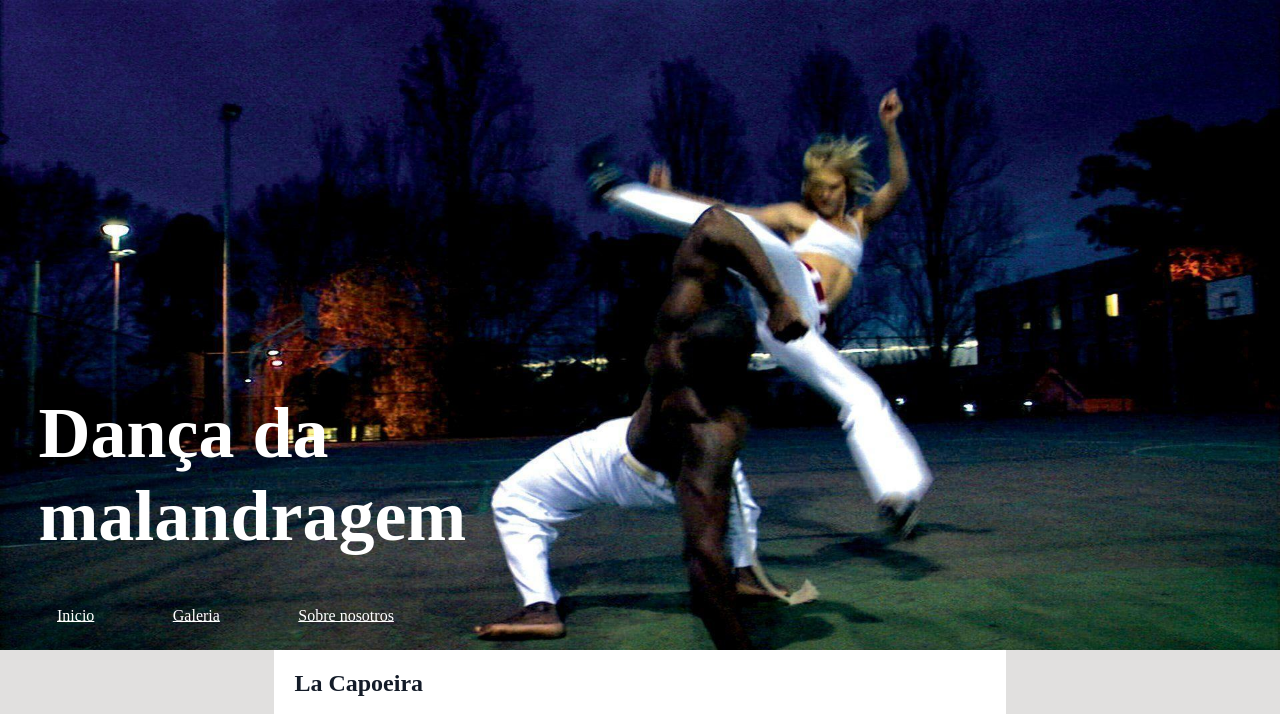
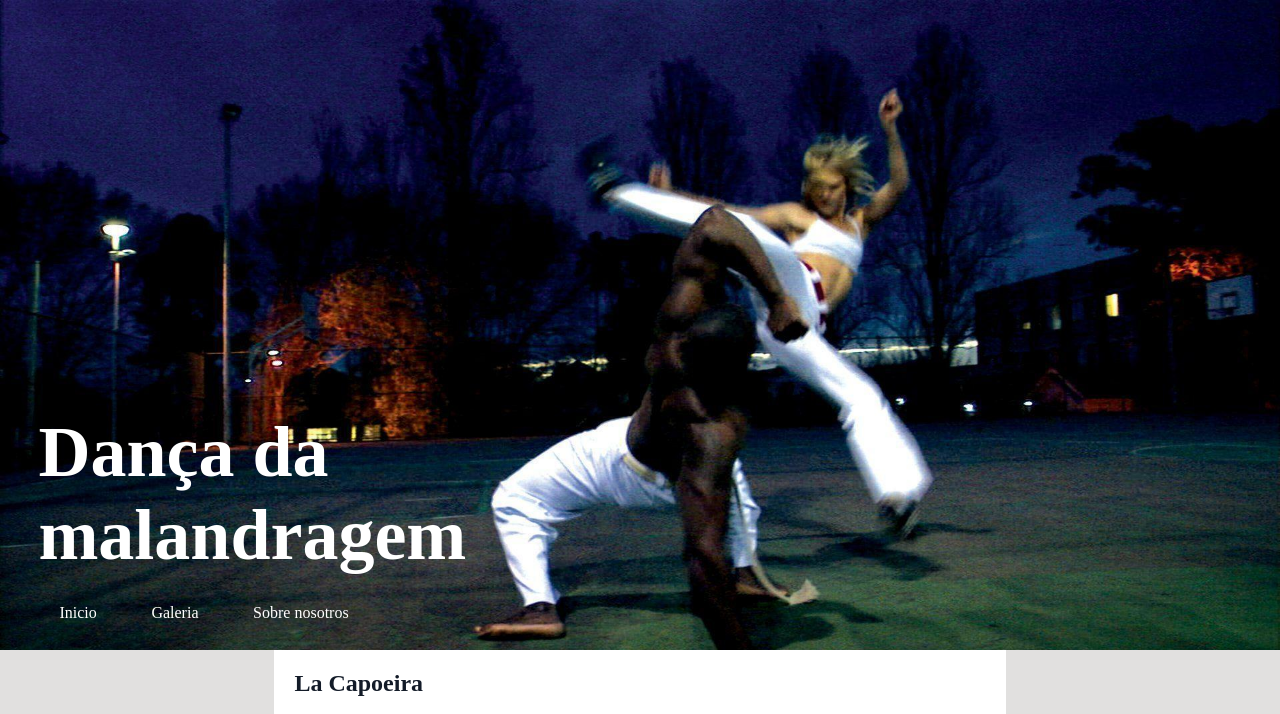
Before and after one commit to Vvevegvega/Ivan_Vega_ProyectoGlobal_1a_evaluacion, a plain HTML site: page index.html in a window 1280 px wide. Shown: the top 714 px of the page. Drawn offline with Linux system fonts and the light colour scheme.

Commit message:
Arreglos a css de margenes y estilo

```diff
--- a/css/estilo.css
+++ b/css/estilo.css
@@ -32,13 +32,18 @@ header{
 }
 
 header nav{
+    display: flex;
+    align-items: center;
     margin-left: 3%;
-    margin-bottom: 2%;
+    margin-bottom: 1%;;
+    margin-top:1%;
 }
 
 header h1{
     color: white;
+    margin: 0%;
     margin-left: 3%;
+    width: fit-content;
 }
 
 iframe{
@@ -49,8 +54,9 @@ iframe{
 }
 
 nav a{
-    margin-right: 3%;
+    margin-right: 1%;
     padding: 2%;
+    text-decoration: none;
     color:white;
 }
 
@@ -61,9 +67,9 @@ nav a:focus, nav a:hover{
 }
 
 nav a:active{
-    margin-right: 4%;
-    margin-left: 1%;
-    padding: 1%;
+    margin-right: 1.2%;
+    margin-left: 0.2%;
+    padding: 1.8%;
     color: black;
     background: #e1e0df;
 }
@@ -151,13 +157,16 @@ footer{
         font-size: 450%;
     }
     nav a{
-        margin-right: 3%;
-        padding: 1.5%;
+        padding: 1.7%;
+        padding-top: 1.2%;
+        padding-bottom: 1.2%;
     }
     nav a:active{
-        margin-right: 3.5%;
+        margin-right: 2%;
         margin-left: 0.5%;
-        padding: 1%;
+        padding: 1.3%;
+        padding-top: 1%;
+        padding-bottom: 1%;
     }
 
     .content_background{ grid-area: 2 / 2 / 12 / 5 ;}
--- a/index.html
+++ b/index.html
@@ -13,9 +13,9 @@
         <header>
             <h1>Dança da <br> malandragem</h1>
             <nav>
-                <a href="#inicio">Inicio</a>
-                <a href="#imagenes">Galeria</a>
-                <a href="#contacto">Sobre nosotros</a>
+                <a >Inicio</a>
+                <a >Galeria</a>
+                <a >Sobre nosotros</a>
             </nav>
         </header>
         <h2 class="titulo_parte1" id="inicio">La Capoeira</h2>
@@ -58,7 +58,7 @@
                 <figcaption>
                     Tonho Matéria - Capoeira a dança da Malandragem
                 </figcaption>
-                <audio controls="controls" autoplay="false">
+                <audio controls="controls" autostart="0">
                     <source src="./audio/danca_da_malandragen.mp3" type="audio/mp3">
                     Su navegador no soporta los formatos de audio mp3
                 </audio>
```
